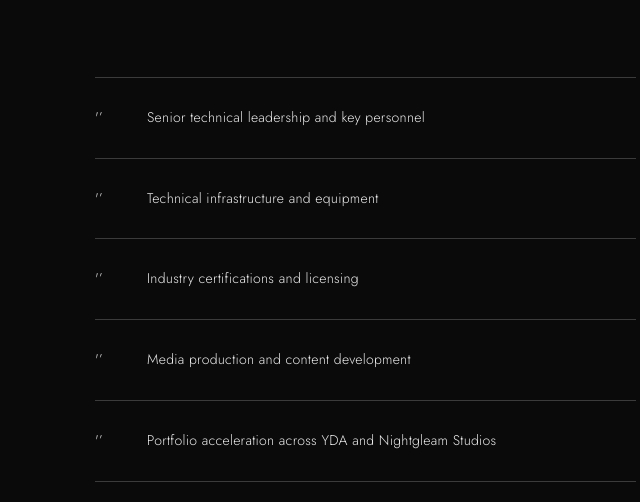
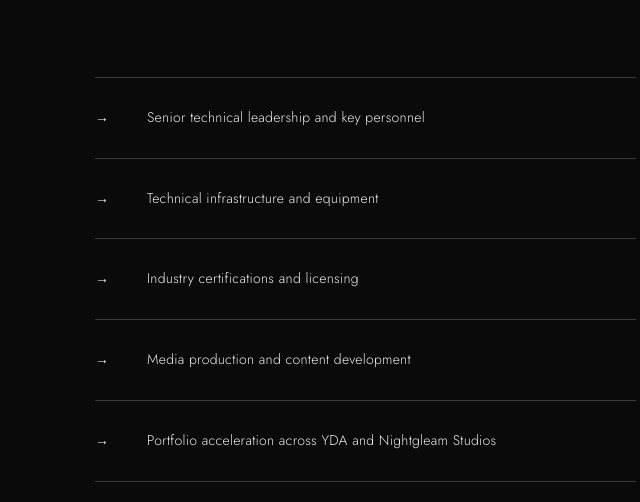
Before and after one commit to inspirasion1/sci, a plain HTML site: page index.html in a window 1280 px wide. Shown: the part 3259-3761 px from the top of the page, 593-1233 px from the left. Drawn offline with nearby package versions, Linux system fonts and the light colour scheme.

Commit message:
Fix garbled fund-arrow glyphs to clean arrow entities

```diff
--- a/index.html
+++ b/index.html
@@ -1059,23 +1059,23 @@
       <div class="raise-right">
         <div class="use-of-funds">
           <div class="fund-item">
-            <span class="fund-arrow">'’</span>
+            <span class="fund-arrow">&rarr;</span>
             <span>Senior technical leadership and key personnel</span>
           </div>
           <div class="fund-item">
-            <span class="fund-arrow">'’</span>
+            <span class="fund-arrow">&rarr;</span>
             <span>Technical infrastructure and equipment</span>
           </div>
           <div class="fund-item">
-            <span class="fund-arrow">'’</span>
+            <span class="fund-arrow">&rarr;</span>
             <span>Industry certifications and licensing</span>
           </div>
           <div class="fund-item">
-            <span class="fund-arrow">'’</span>
+            <span class="fund-arrow">&rarr;</span>
             <span>Media production and content development</span>
           </div>
           <div class="fund-item">
-            <span class="fund-arrow">'’</span>
+            <span class="fund-arrow">&rarr;</span>
             <span>Portfolio acceleration across YDA and Nightgleam Studios</span>
           </div>
         </div>
```
